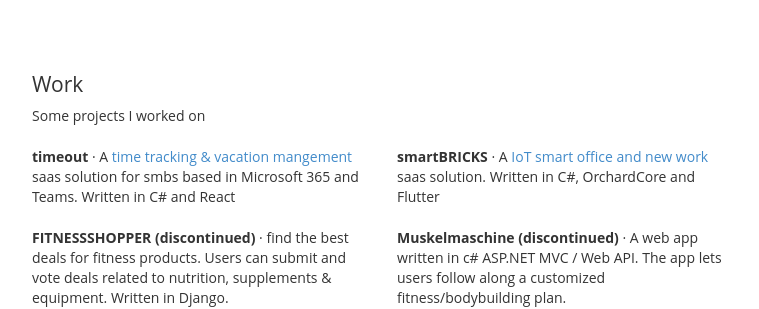
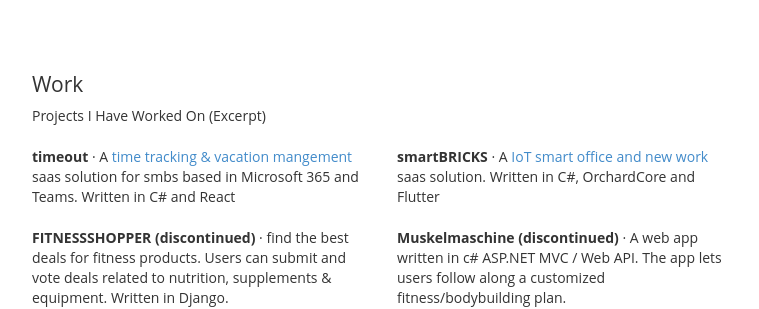
Before and after one commit to jnkwrych/jnkwrych.github.io, a Jekyll site: the page built from index.html, in a window 1280 px wide and 900 px high, scrolled down 698 px. Shown: the part 154-463 px from the top of the window, without its empty margins (258-1017 px from the left). Built offline with Jekyll 4.4.1, drawn with Linux system fonts in a browser that asks for light colours.

Commit message:
Update index.html

```diff
--- a/index.html
+++ b/index.html
@@ -26,7 +26,7 @@
 <article>
     <h2>Work</h2>
 
-    <p>Some projects I worked on</p>
+    <p>Projects I Have Worked On (Excerpt)</p>
 
 
 
```
